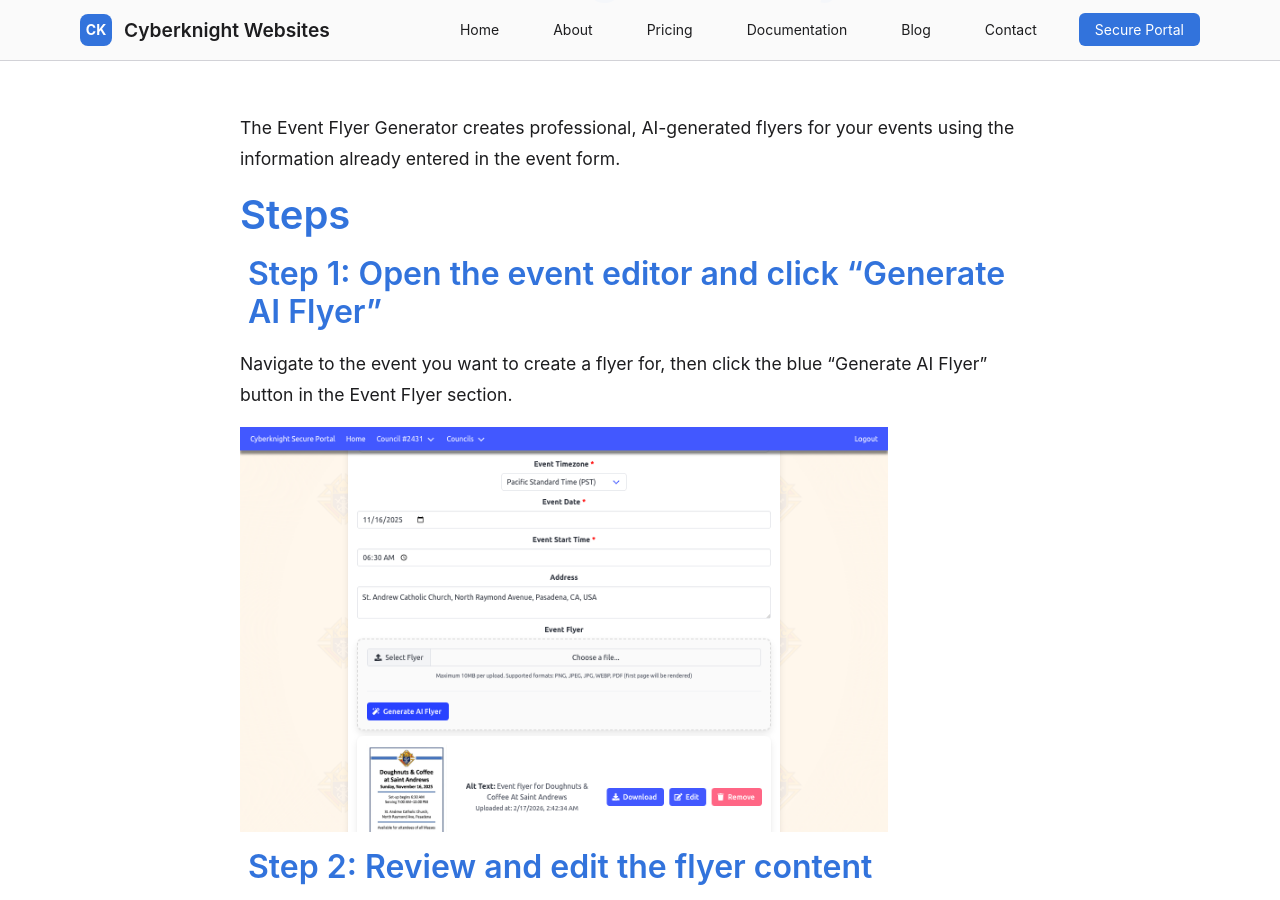
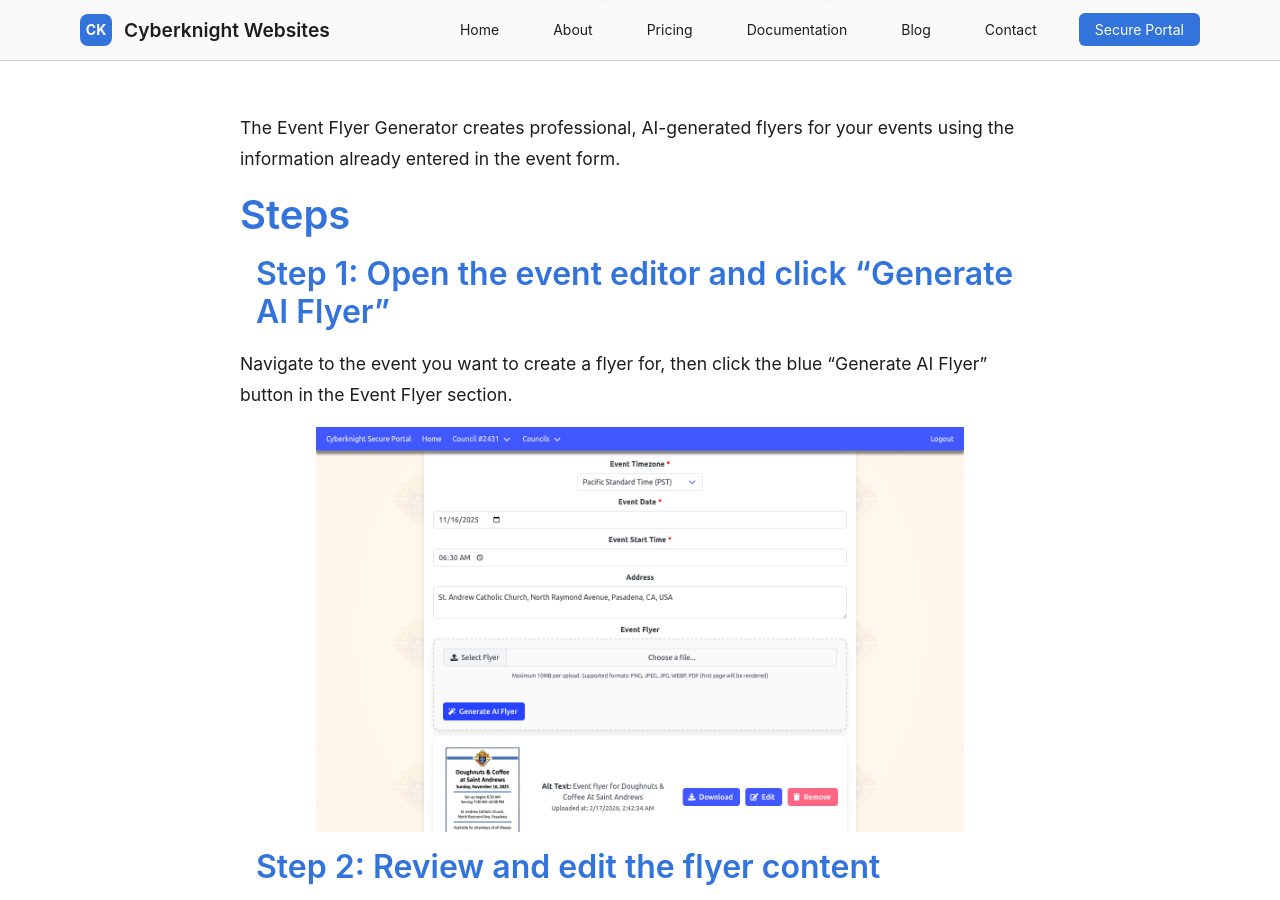
Before and after one commit to Cyberknight-Websites-Org/cyberknight-corporate-website, a Jekyll site: the page built from _documentation/generating-event-flyers.md, in a window 1280 px wide and 900 px high, scrolled down 194 px. Built offline with Jekyll 4.4.1, drawn with Linux system fonts in a browser that asks for light colours.

Commit message:
fixed minor styling issues

```diff
--- a/_config.yml
+++ b/_config.yml
@@ -42,3 +42,4 @@ defaults:
       type: "documentation"
     values:
       layout: "page"
+      is_documentation: true
--- a/_layouts/page.html
+++ b/_layouts/page.html
@@ -2,7 +2,7 @@
 layout: default
 ---
 
-<article class="page-content">
+<article class="page-content{% if page.is_documentation %} documentation{% endif %}">
   <div class="container">
     <header class="page-header">
       <h1>{{ page.title }}</h1>
--- a/assets/css/main.css
+++ b/assets/css/main.css
@@ -61,7 +61,7 @@ h2 {
 
 h3 {
   font-size: 2rem;
-  margin-left: 0.5rem;
+  margin-left: 0;
 }
 
 p {
@@ -534,6 +534,7 @@ a:hover {
   max-width: 100%;
   height: auto;
   display: block;
+  margin: 0 auto;
   max-height: 45vh;
 }
 
@@ -609,6 +610,10 @@ a:hover {
 }
 
 /* Documentation */
+.page-content.documentation h3 {
+  margin-left: 1rem;
+}
+
 .docs-list {
   max-width: 900px;
   margin: 0 auto;
```
